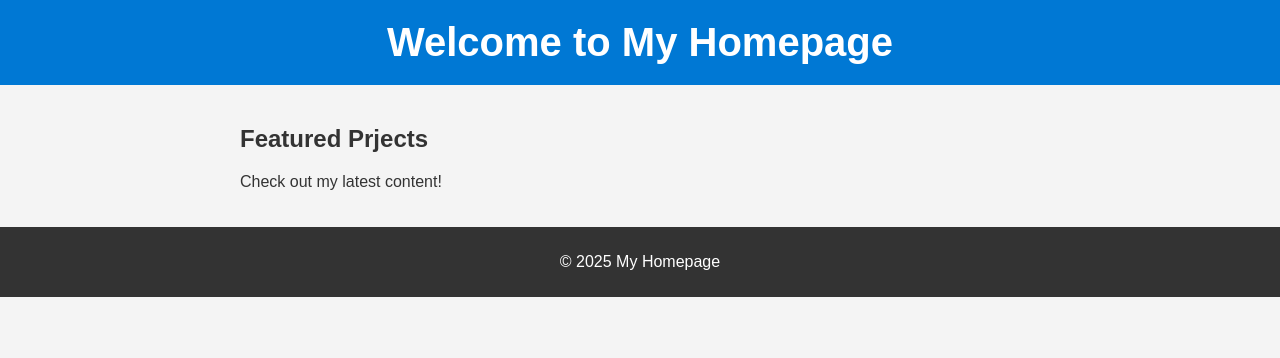
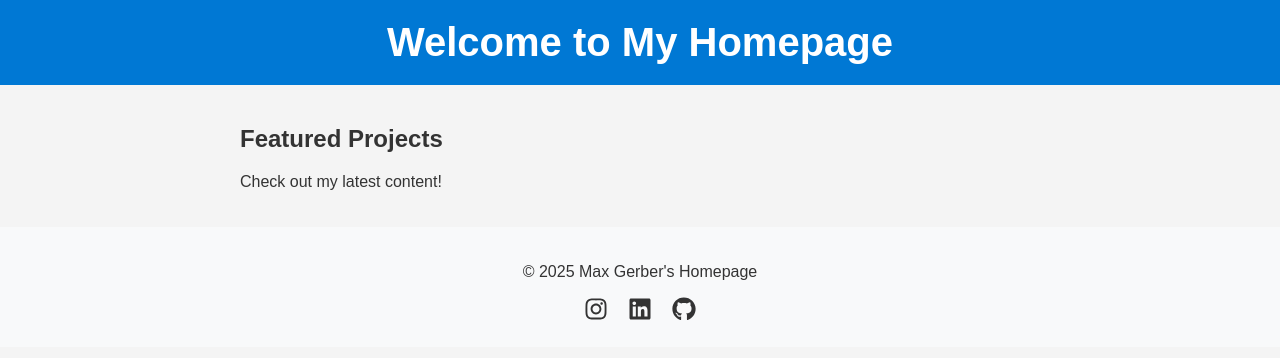
Before and after one commit to MaxGer99/my-homepage, a React (Create React App) app in the folder my-homepage/: page / in a window 1280 px wide. Shown: the top 358 px of the page. Built offline with nearby package versions, Linux system fonts and the light colour scheme.

Commit message:
Styling of footer

```diff
--- a/my-homepage/package.json
+++ b/my-homepage/package.json
@@ -10,6 +10,7 @@
     "my-homepage": "file:",
     "react": "^19.1.0",
     "react-dom": "^19.1.0",
+    "react-icons": "^5.5.0",
     "react-scripts": "5.0.1",
     "web-vitals": "^2.1.4"
   },
--- a/my-homepage/public/index.html
+++ b/my-homepage/public/index.html
@@ -10,34 +10,11 @@
 			content="Web site created using create-react-app"
 		/>
 		<link rel="apple-touch-icon" href="%PUBLIC_URL%/logo192.png" />
-    <!--
-      manifest.json provides metadata used when your web app is installed on a
-      user's mobile device or desktop. See https://developers.google.com/web/fundamentals/web-app-manifest/
-    -->
 		<link rel="manifest" href="%PUBLIC_URL%/manifest.json" />
-    <!--
-      Notice the use of %PUBLIC_URL% in the tags above.
-      It will be replaced with the URL of the `public` folder during the build.
-      Only files inside the `public` folder can be referenced from the HTML.
-
-      Unlike "/favicon.ico" or "favicon.ico", "%PUBLIC_URL%/favicon.ico" will
-      work correctly both with client-side routing and a non-root public URL.
-      Learn how to configure a non-root public URL by running `npm run build`.
-    -->
-    <title>React App</title>
+		<title>Max's Website</title>
 	</head>
 	<body>
 		<noscript>You need to enable JavaScript to run this app.</noscript>
 		<div id="root"></div>
-    <!--
-      This HTML file is a template.
-      If you open it directly in the browser, you will see an empty page.
-
-      You can add webfonts, meta tags, or analytics to this file.
-      The build step will place the bundled scripts into the <body> tag.
-
-      To begin the development, run `npm start` or `yarn start`.
-      To create a production bundle, use `npm run build` or `yarn build`.
-    -->
 	</body>
 </html>
--- a/my-homepage/src/components/Footer.js
+++ b/my-homepage/src/components/Footer.js
@@ -1,9 +1,33 @@
 import React from 'react';
+import { FaInstagram, FaLinkedin, FaGithub } from 'react-icons/fa';
 
 const Footer = () => {
 	return (
 		<footer>
-			<p>© 2025 My Homepage</p>
+			<p>© 2025 Max Gerber's Homepage</p>
+			<div className="social-icons">
+				<a
+					href="https://www.instagram.com/gerbz__/"
+					target="_blank"
+					rel="noopener noreferrer"
+				>
+					<FaInstagram />
+				</a>
+				<a
+					href="https://www.linkedin.com/in/max-gerber-a481851b7/"
+					target="_blank"
+					rel="noopener noreferrer"
+				>
+					<FaLinkedin />
+				</a>
+				<a
+					href="https://github.com/MaxGer99"
+					target="_blank"
+					rel="noopener noreferrer"
+				>
+					<FaGithub />
+				</a>
+			</div>
 		</footer>
 	);
 };
--- a/my-homepage/src/components/VideoSection.js
+++ b/my-homepage/src/components/VideoSection.js
@@ -3,7 +3,7 @@ import React from 'react';
 const VideoSection = () => {
 	return (
 		<section>
-			<h2>Featured Prjects</h2>
+			<h2>Featured Projects</h2>
 			<p>Check out my latest content!</p>
 		</section>
 	);
--- a/my-homepage/src/styles.css
+++ b/my-homepage/src/styles.css
@@ -51,11 +51,18 @@ main {
 }
 
 footer {
-    background: #333;
-    color: #fff;
     text-align: center;
-    padding: 10px 0;
-    position: relative;
-    bottom: 0;
-    width: 100%;
+    padding: 20px;
+    background-color: #f8f9fa;
 }
+
+.social-icons a {
+    margin: 0 10px;
+    color: #333;
+    font-size: 1.5rem;
+    text-decoration: none;
+}
+
+.social-icons a:hover {
+    color: #007bff;
+}
```
Also changed, not shown: 1 other file (tests, documents, lock files or other folders). Lines whose indentation alone changed are shown as unchanged.
